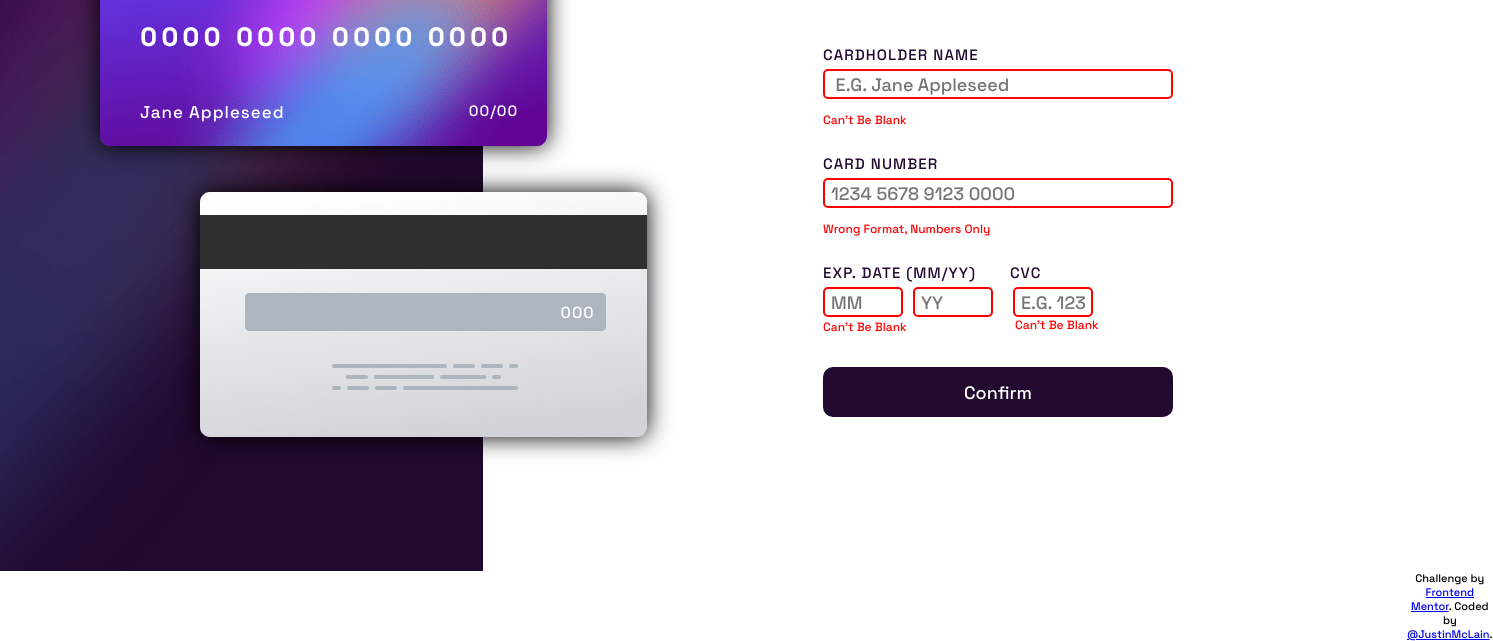
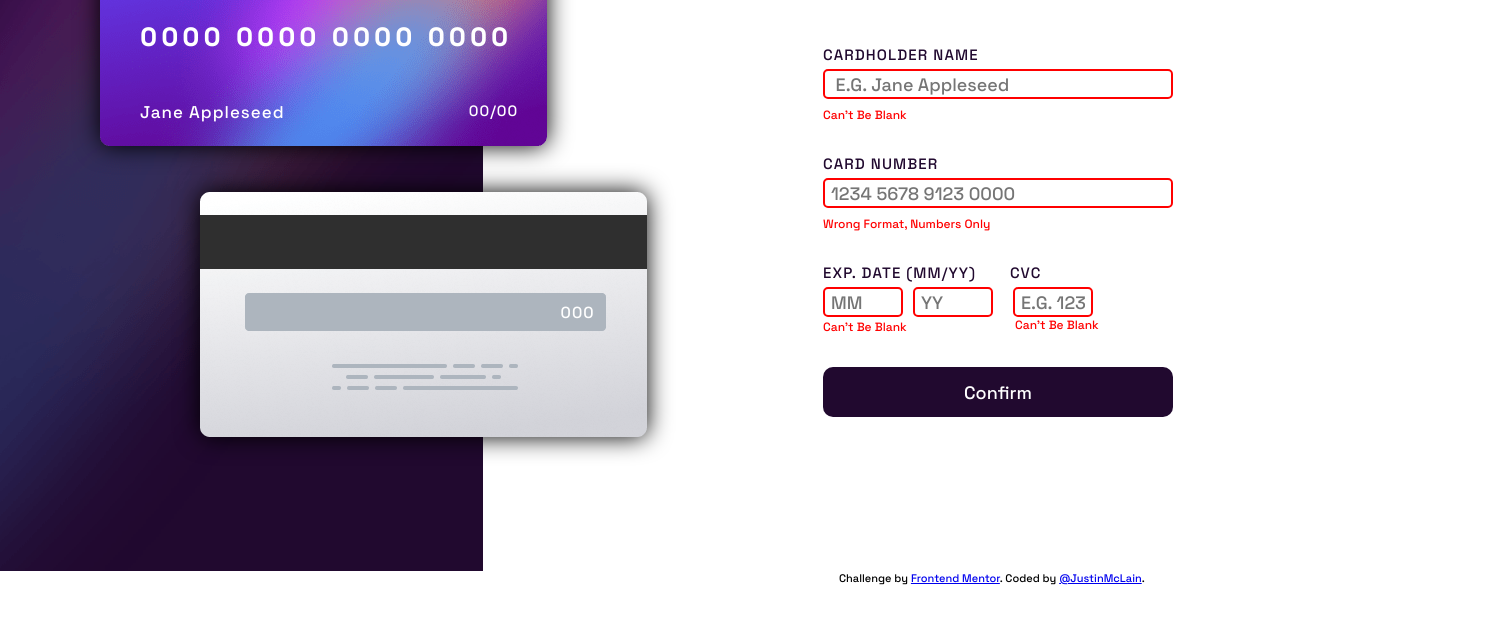
Before and after one commit to JustinMcLain1/interactive-card-details-form-main, a plain HTML site: page index.html in a window 1280 px wide. Both pictures are taken after a click on the button "Confirm". Shown: the part 229-870 px from the top of the page, 1493 px wide, since content can reach past the window. After the commit the page ends 814 px from the top, so only its background shows below. Drawn offline with Linux system fonts and the light colour scheme.

Commit message:
finalized

```diff
--- a/styles.css
+++ b/styles.css
@@ -228,7 +228,7 @@ input[type="number"]::-webkit-outer-spin-button {
   font-family: var(--fontfamily);
   font-size: 12px;
   margin-bottom: 1rem;
-  margin-top: 43px;
+  margin-top: 38px;
   display: none;
 }
 #mmyyErr {
@@ -289,7 +289,7 @@ input[type="number"]::-webkit-outer-spin-button {
   text-align: center;
   margin-top: 50rem;
   font-family: var(--fontfamily);
-  margin-left: 19rem;
+  margin-left: -16.5rem;
 
 }
 
```
